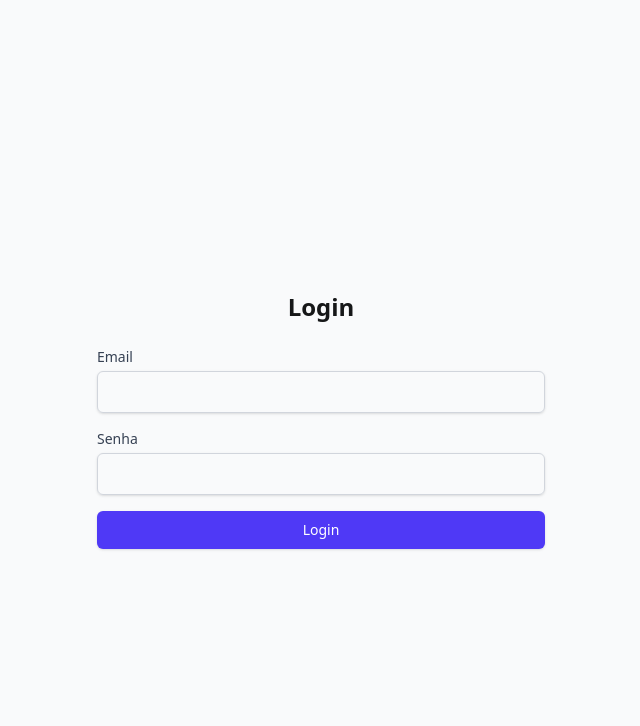
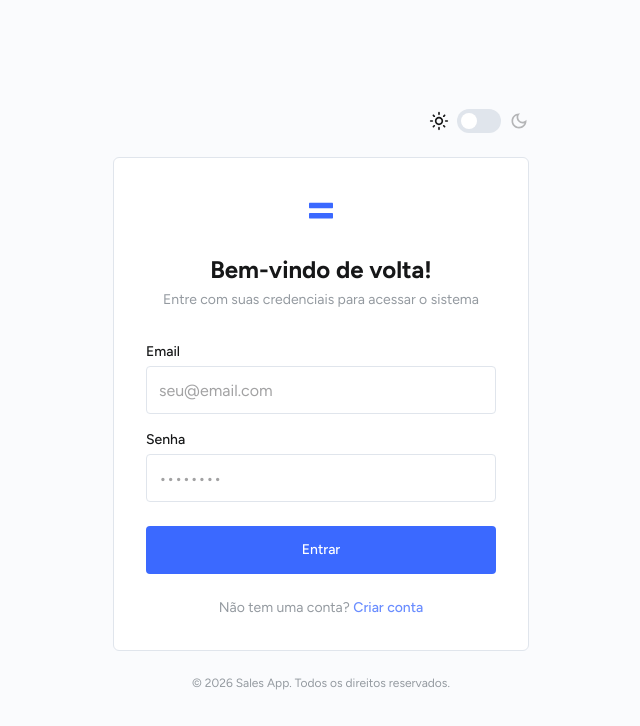
Before and after one commit to aridsm/sales_web, a Next.js app: page /login in a window 1280 px wide. Shown: the top 726 px of the page, without its empty margins (319-959 px from the left). Built offline with nearby package versions, Linux system fonts and the light colour scheme; no server answers.

Commit message:
feat: ajustando tela de login

```diff
--- a/app/(login)/layout.tsx
+++ b/app/(login)/layout.tsx
@@ -1,10 +1,17 @@
+import { Figtree } from "next/font/google";
+
+const figtree = Figtree({
+  subsets: ["latin"],
+  weight: ["400", "500", "600", "700"],
+});
+
 export default function LoginLayout({
   children,
 }: {
   children: React.ReactNode;
 }) {
   return (
-    <div className="min-h-screen flex items-center justify-center bg-gray-50">
+    <div className={`${figtree.className} min-h-screen flex items-center justify-center bg-background transition-colors`}>
       {children}
     </div>
   );
--- a/app/(login)/login/page.tsx
+++ b/app/(login)/login/page.tsx
@@ -5,6 +5,11 @@ import { useRouter } from "next/navigation";
 import { usersService } from "@/api/services/UserService";
 import { useTokenStore } from "@/stores/tokenStore";
 import { useDialogStore } from "@/stores/dialogStore";
+import AppLogo from "@/app/components/AppLogo";
+import AppButton from "@/app/components/AppButton";
+import AppInputText from "@/app/components/inputs/AppInputText";
+import AppDarkModeToggle from "@/app/components/AppDarkModeToggle";
+import Link from "next/link";
 
 export default function LoginPage() {
   const [username, setUsername] = useState("");
@@ -28,14 +33,25 @@ export default function LoginPage() {
       const formData = new URLSearchParams();
       formData.append("username", username);
       formData.append("password", password);
-      const response = await usersService.login(formData.toString());
-      const { token, access_token, refresh_token, expires_at } = response.data;
-      setTokenData(token || access_token || null, refresh_token || null, expires_at || null);
+      const response = await usersService.login(formData.toString() as any);
+      const {
+        token: tokenVal,
+        access_token,
+        refresh_token,
+        expires_at,
+      } = response.data;
+      setTokenData(
+        tokenVal || access_token || null,
+        refresh_token || null,
+        expires_at || null,
+      );
       router.push("/");
     } catch (err: any) {
       openDialog({
         variant: "error",
-        message: err.response?.data?.message || "Falha ao realizar login. Verifique suas credenciais.",
+        message:
+          err.response?.data?.message ||
+          "Falha ao realizar login. Verifique suas credenciais.",
       });
     } finally {
       setLoading(false);
@@ -43,53 +59,77 @@ export default function LoginPage() {
   };
 
   if (token) {
-    return <div>Redirecionando...</div>;
+    return null;
   }
 
   return (
-    <div className="w-full max-w-md mx-auto mt-10">
-      <h1 className="text-2xl font-bold text-center mb-6">Login</h1>
-      <form onSubmit={handleSubmit} className="space-y-4">
-        <div>
-          <label
-            htmlFor="username"
-            className="block text-sm font-medium text-gray-700"
+    <div className="w-full max-w-md mx-auto px-4">
+      <div className="flex justify-end mb-6">
+        <AppDarkModeToggle />
+      </div>
+
+      <div className="bg-background-2 border border-border rounded-md p-8 transition-colors">
+        <div className="flex flex-col items-center gap-4 mb-8">
+          <div className="w-12 h-12 flex items-center justify-center">
+            <AppLogo />
+          </div>
+          <div className="text-center">
+            <h1 className="text-2xl font-bold text-foreground">
+              Bem-vindo de volta!
+            </h1>
+            <p className="text-label text-sm mt-1">
+              Entre com suas credenciais para acessar o sistema
+            </p>
+          </div>
+        </div>
+
+        <form onSubmit={handleSubmit} className="flex flex-col gap-4">
+          <AppInputText
+            label="Email"
+            type="email"
+            placeholder="seu@email.com"
+            value={username}
+            onChange={(e) => setUsername((e.target as HTMLInputElement).value)}
+            required
+          />
+
+          <div className="flex flex-col gap-1">
+            <AppInputText
+              label="Senha"
+              type="password"
+              placeholder="••••••••"
+              value={password}
+              onChange={(e) =>
+                setPassword((e.target as HTMLInputElement).value)
+              }
+              required
+            />
+          </div>
+
+          <AppButton
+            type="submit"
+            color="primary"
+            disabled={loading}
+            className="w-full h-12 mt-2 text-sm font-medium"
           >
-            Email
-          </label>
-          <input
-            type="text"
-            id="username"
-            value={username}
-            onChange={(e) => setUsername(e.target.value)}
-            required
-            className="mt-1 block w-full px-3 py-2 border border-gray-300 rounded-md shadow-sm focus:outline-none focus:ring-indigo-500 focus:border-indigo-500"
-          />
-        </div>
-        <div>
-          <label
-            htmlFor="password"
-            className="block text-sm font-medium text-gray-700"
+            {loading ? "Entrando..." : "Entrar"}
+          </AppButton>
+        </form>
+
+        <p className="text-center text-sm text-label mt-6">
+          Não tem uma conta?{" "}
+          <Link
+            href="/register"
+            className="text-primary-2 hover:underline font-medium"
           >
-            Senha
-          </label>
-          <input
-            type="password"
-            id="password"
-            value={password}
-            onChange={(e) => setPassword(e.target.value)}
-            required
-            className="mt-1 block w-full px-3 py-2 border border-gray-300 rounded-md shadow-sm focus:outline-none focus:ring-indigo-500 focus:border-indigo-500"
-          />
-        </div>
-        <button
-          type="submit"
-          disabled={loading}
-          className="w-full flex justify-center py-2 px-4 border border-transparent rounded-md shadow-sm text-sm font-medium text-white bg-indigo-600 hover:bg-indigo-700 focus:outline-none focus:ring-2 focus:ring-offset-2 focus:ring-indigo-500 disabled:opacity-50"
-        >
-          {loading ? "Logging in..." : "Login"}
-        </button>
-      </form>
+            Criar conta
+          </Link>
+        </p>
+      </div>
+
+      <p className="text-center text-xs text-label mt-6">
+        © {new Date().getFullYear()} Sales App. Todos os direitos reservados.
+      </p>
     </div>
   );
 }
--- /dev/null
+++ b/app/components/AppDarkModeToggle.tsx
@@ -0,0 +1,35 @@
+"use client";
+
+import {
+  LightModeOutlined,
+  DarkModeOutlined,
+} from "@mui/icons-material";
+import AppSwitch from "./inputs/AppSwitch";
+import { useColorModeStore } from "../../stores/colorModeStore";
+
+interface AppDarkModeToggleProps {
+  className?: string;
+}
+
+export default function AppDarkModeToggle({ className = "" }: AppDarkModeToggleProps) {
+  const { mode, setMode } = useColorModeStore();
+
+  return (
+    <div className={`flex items-center gap-2 text-foreground ${className}`}>
+      <LightModeOutlined
+        fontSize="small"
+        titleAccess="Modo claro"
+        className={`transition-opacity ${mode === "light" ? "opacity-100" : "opacity-40"}`}
+      />
+      <AppSwitch
+        value={mode === "dark"}
+        onChange={(isDark) => setMode(isDark ? "dark" : "light")}
+      />
+      <DarkModeOutlined
+        fontSize="small"
+        titleAccess="Modo escuro"
+        className={`transition-opacity ${mode === "dark" ? "opacity-100" : "opacity-30"}`}
+      />
+    </div>
+  );
+}
--- a/app/components/AppHeader.tsx
+++ b/app/components/AppHeader.tsx
@@ -3,12 +3,9 @@
 import {
   NotificationsOutlined,
   AccountCircleOutlined,
-  LightModeOutlined,
-  DarkModeOutlined,
 } from "@mui/icons-material";
 import AppLogo from "./AppLogo";
-import AppSwitch from "./inputs/AppSwitch";
-import { useColorModeStore } from "../../stores/colorModeStore";
+import AppDarkModeToggle from "./AppDarkModeToggle";
 import AppButton from "./AppButton";
 
 interface AppHeaderProps {
@@ -16,8 +13,6 @@ interface AppHeaderProps {
 }
 
 export default function AppHeader({ title }: AppHeaderProps) {
-  const { mode, setMode } = useColorModeStore();
-
   return (
     <div className="flex items-center justify-between border-b border-border py-3 transition-colors">
       <div className="max-w-400 w-full flex items-center justify-between mx-auto px-6">
@@ -29,22 +24,7 @@ export default function AppHeader({ title }: AppHeaderProps) {
         </div>
 
         <div className="flex items-center gap-6">
-          <div className="flex items-center gap-2 text-foreground">
-            <LightModeOutlined
-              fontSize="small"
-              titleAccess="Modo claro"
-              className={`${mode === "light" ? "opacity-100" : "opacity-40"}`}
-            />
-            <AppSwitch
-              value={mode === "dark"}
-              onChange={(isDark) => setMode(isDark ? "dark" : "light")}
-            />
-            <DarkModeOutlined
-              fontSize="small"
-              titleAccess="Modo escuro"
-              className={`${mode === "dark" ? "opacity-100" : "opacity-30"}`}
-            />
-          </div>
+          <AppDarkModeToggle />
           <div className="flex items-center gap-4">
             <AppButton rounded color="background" className="p-2">
               <NotificationsOutlined />
--- a/app/components/AppLogo.tsx
+++ b/app/components/AppLogo.tsx
@@ -5,14 +5,8 @@ export default function AppLogo() {
       viewBox="0 0 200 200"
       xmlns="http://www.w3.org/2000/svg"
     >
-            <polygon
-                points="100,23 175,123 25,123"
-                fill="#f25c5c"
-            />
-            <polygon
-                points="100,78 175,178 25,178"
-                fill="#659df6"
-            />
+      <rect x="25" y="30" width="150" height="34" rx="4" fill="#3b69ff" />
+      <rect x="25" y="94" width="150" height="34" rx="4" fill="#3b69ff" />
     </svg>
   );
 }
--- a/app/components/inputs/AppInputText.tsx
+++ b/app/components/inputs/AppInputText.tsx
@@ -73,8 +73,7 @@ const AppInputText = forwardRef<HTMLInputElement, AppInputTextProps>(
                     ref={inputRef}
                     id={label}
                     type={type}
-                    className={`input-field ${error ? "border-red-500 focus:ring-red-500" : "border-gray-300"
-                        } ${className}`}
+                    className={`input-field ${error ? "border-red-500!" : ""} ${className}`}
                     {...props}
                     value={displayValue}
                     onChange={handleChange}
--- a/app/globals.css
+++ b/app/globals.css
@@ -4,7 +4,7 @@
 
 :root {
   --primary: #3b69ff;
-  --primary-2: #96afff;
+  --primary-2: #6a8dff;
   --primary-3: #3e67ee;
   --background: #fafbfd;
   --background-2: #ffffff;
@@ -22,7 +22,7 @@
   --background-3: rgb(56, 57, 68);
   --foreground: #fafaf9;
   --foreground-2: #d6d3d1;
-  --label: rgb(125, 129, 153);
+  --label: rgb(139, 141, 155);
   --border: rgb(68, 69, 80);
   --border-2: rgb(87, 90, 105);
 }
@@ -78,9 +78,11 @@ body {
 }
 
 .input-field {
-  @apply border border-border hover:border-border-2 placeholder:text-foreground/40 rounded-sm px-3 h-12 transition-colors text-foreground!;
+  @apply border border-border hover:border-border-2 placeholder:text-foreground/40 rounded-sm px-3 h-12 transition-colors text-foreground! outline-none!;
 }
 
+.input-field:focus,
+.input-field:focus-visible,
 .input-field.active {
-  @apply outline-1 outline-foreground border-foreground!;
+  @apply border-foreground outline-none!;
 }
--- a/app/layout.tsx
+++ b/app/layout.tsx
@@ -11,8 +11,8 @@ const figtree = Figtree({
 });
 
 export const metadata: Metadata = {
-  title: "Sales Web",
-  description: "Sistema de vendas simples e eficiente",
+  title: "Kivo — Gestão de Vendas",
+  description: "Sistema de gestão de vendas, produtos e despesas.",
 };
 
 export default function RootLayout({
```
Lines whose indentation alone changed are shown as unchanged.
